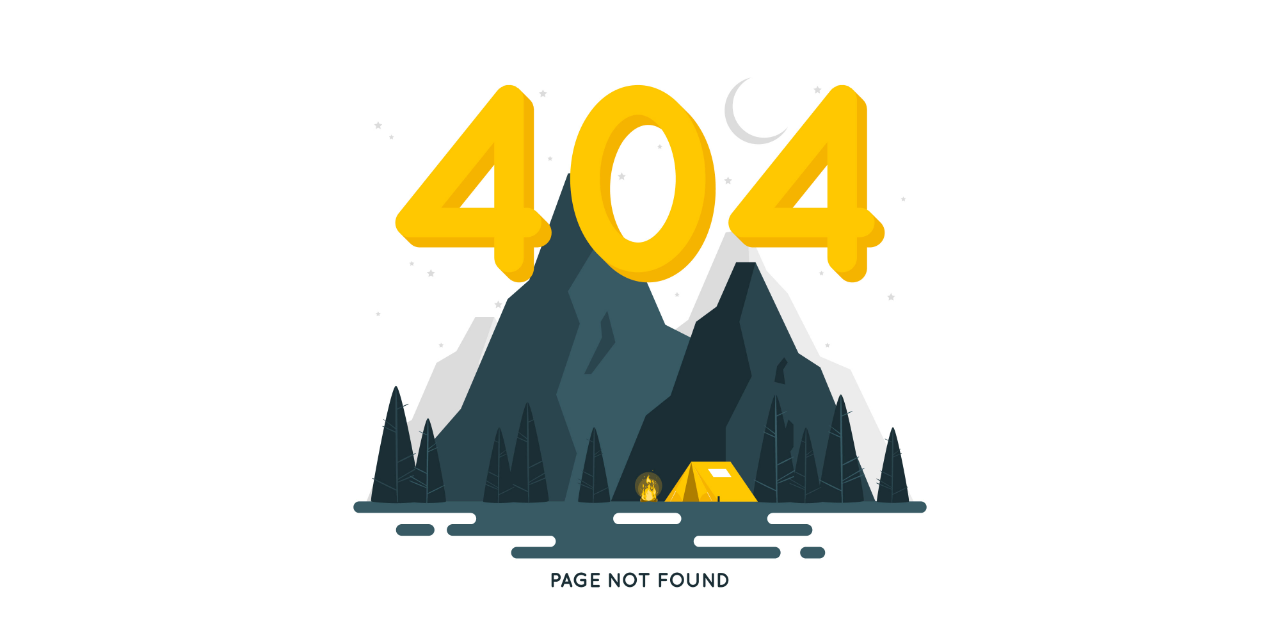
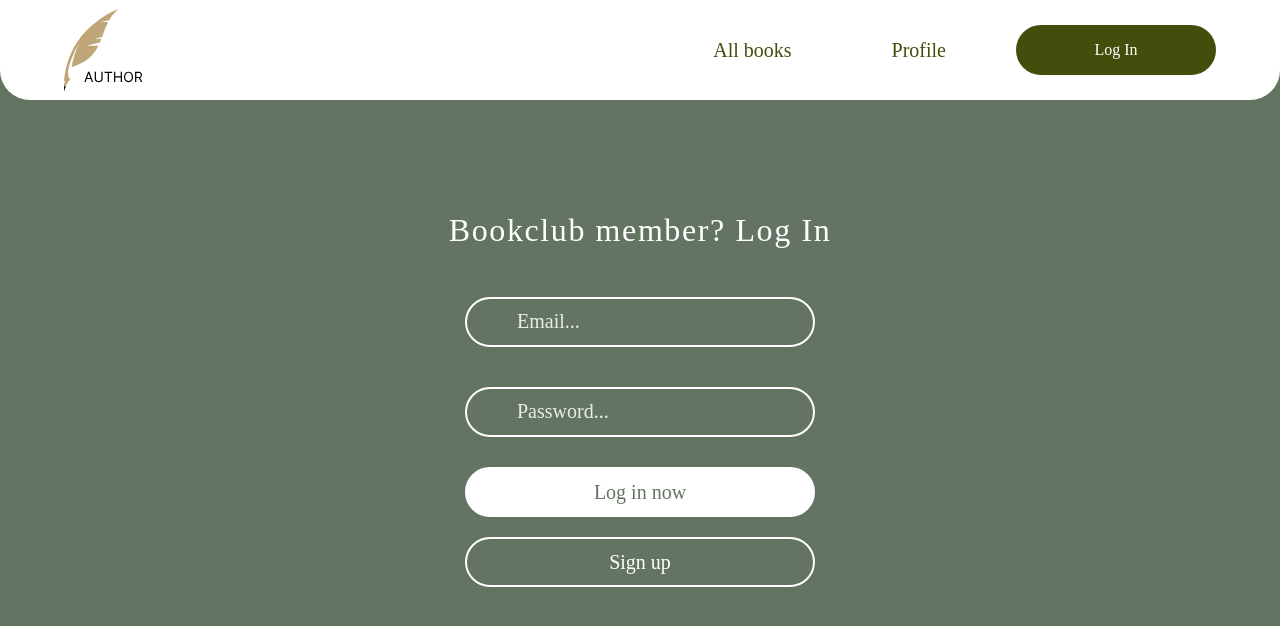
Before and after one commit to shkaanas/Books-Club, a React (Create React App) app: page /authorization in a window 1280 px wide. Before the commit this address had no page. Shown: the top 626 px of the page. Built offline with nearby package versions, Linux system fonts and the light colour scheme; a web font is replaced by a local one.

Commit message:
added auhtorization page

```diff
--- a/src/components/Navigation.js
+++ b/src/components/Navigation.js
@@ -37,7 +37,7 @@ export default function Navigation(props) {
               {page.name}
             </NavLink>
           ))}
-          <button className='btn btn_custom btn_custom__sign md:ml-5'>{props.registered ? 'Sign Out' : 'Sign In'}</button>
+          <button className='btn btn_custom btn_custom__sign md:ml-5'>{props.registered ? 'Sign Out' : 'Log In'}</button>
           <button className="nav-btn nav-close-btn" onClick={showNavbar}>
             <CloseIcon />
           </button>
--- /dev/null
+++ b/src/layouts/Authorization.js
@@ -0,0 +1,36 @@
+export default function Auhtorization() {
+  return (
+    <div className="relative">
+      <div
+        className="absolute flex"
+        style={{
+          height: '100vh',
+          width: '100%',
+          top: '-100px',
+          backgroundColor: '#637562',
+          zIndex: '-10',
+        }}
+      >
+        <div className="m-auto flex flex-col ">
+          <h3 className="heading heading_alt heading_alt__white text-center">
+            Bookclub member? Log In
+          </h3>
+          <form className="flex flex-col items-center">
+            <input
+              type="email"
+              placeholder="Email..."
+              className="input input_alt"
+            />
+            <input
+              type="password"
+              placeholder="Password..."
+              className="input input_alt"
+            />
+            <button className="btn_form btn_form_alt">Log in now</button>
+            <button className="btn_form">Sign up</button>
+          </form>
+        </div>
+      </div>
+    </div>
+  );
+}
--- a/src/stylesheets/_buttons.scss
+++ b/src/stylesheets/_buttons.scss
@@ -38,3 +38,18 @@
     transition: all 0.7s;
   }
 }
+
+.btn_form{
+  width: 350px;
+  height: 50px;
+  margin: 10px 0;
+  color: white;
+  border: 2px solid white;
+  font-size: 1.25rem;
+  border-radius: 40px;
+  &_alt{
+    background-color: white;
+    color: #637562;
+  }
+
+}
--- a/src/stylesheets/_inputs.scss
+++ b/src/stylesheets/_inputs.scss
@@ -3,17 +3,27 @@
   height: 50px;
   padding: 0 50px;
   margin: 20px 0;
-  position: relative;
   background-color: white;
   border: 2px solid #424f0c;
   border-radius: 40px;
   color: #424f0c;
   font-size: 1.25rem;
-  &_search {
-    // padding-right: 100px;
-  }
+
   &::placeholder {
     font-size: 1.25rem;
     color: #424f0cde;
   }
+
+  &_alt {
+    background-color: transparent;
+    border: 2px solid #ffffff;
+    color: #ffffff;
+    &::placeholder {
+      color: #ffffffde;
+    }
+    &:focus {
+      border: 2px solid #ffffff;
+      outline: none;
+    }
+  }
 }
--- a/src/stylesheets/_text.scss
+++ b/src/stylesheets/_text.scss
@@ -11,6 +11,9 @@
     font-size: 2rem;
     font-weight: 400;
     line-height: 53px;
+    &__white{
+      color: white;
+    }
   }
   &_full {
     max-width: 100%;
```
Also changed, not shown: src/routing.js (+19 -15 lines).
